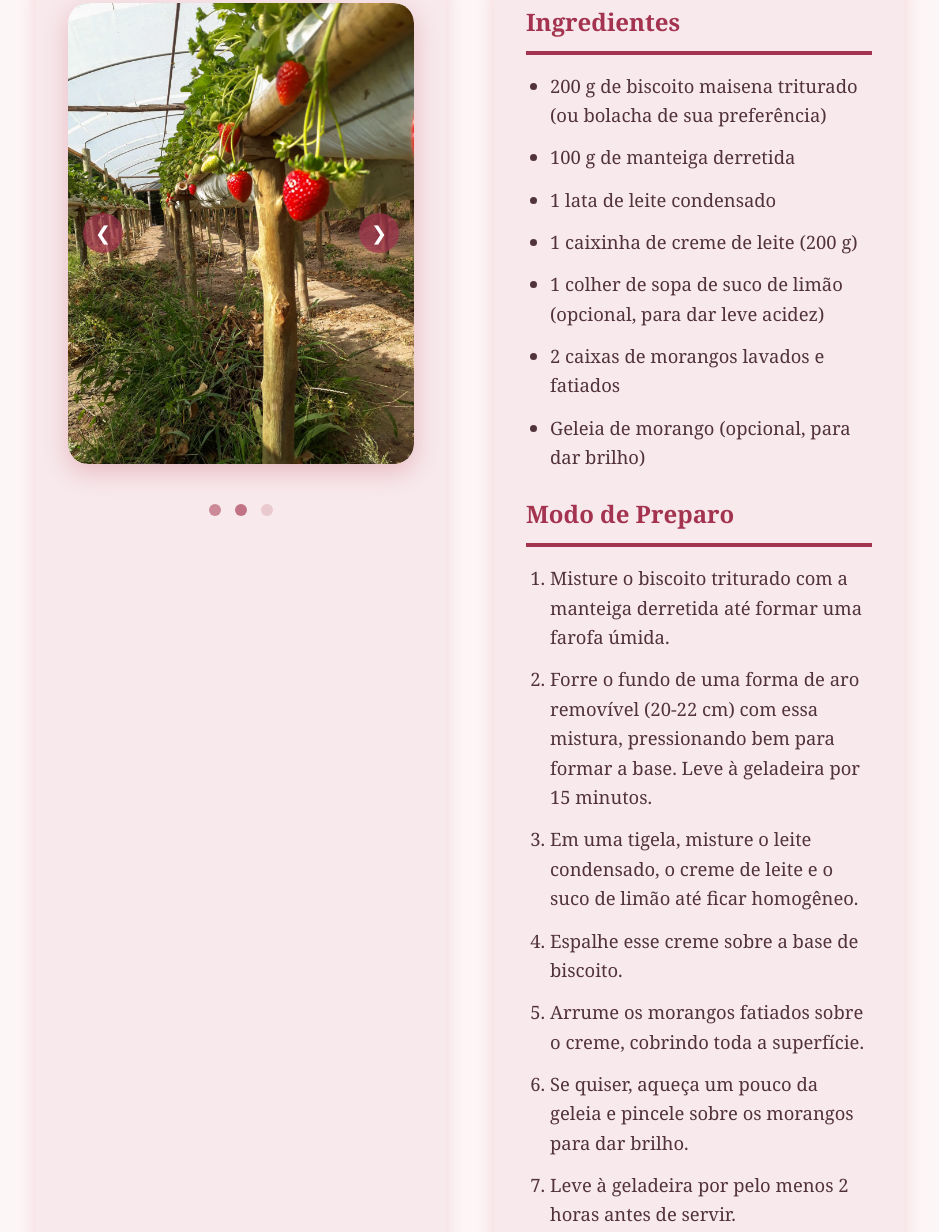
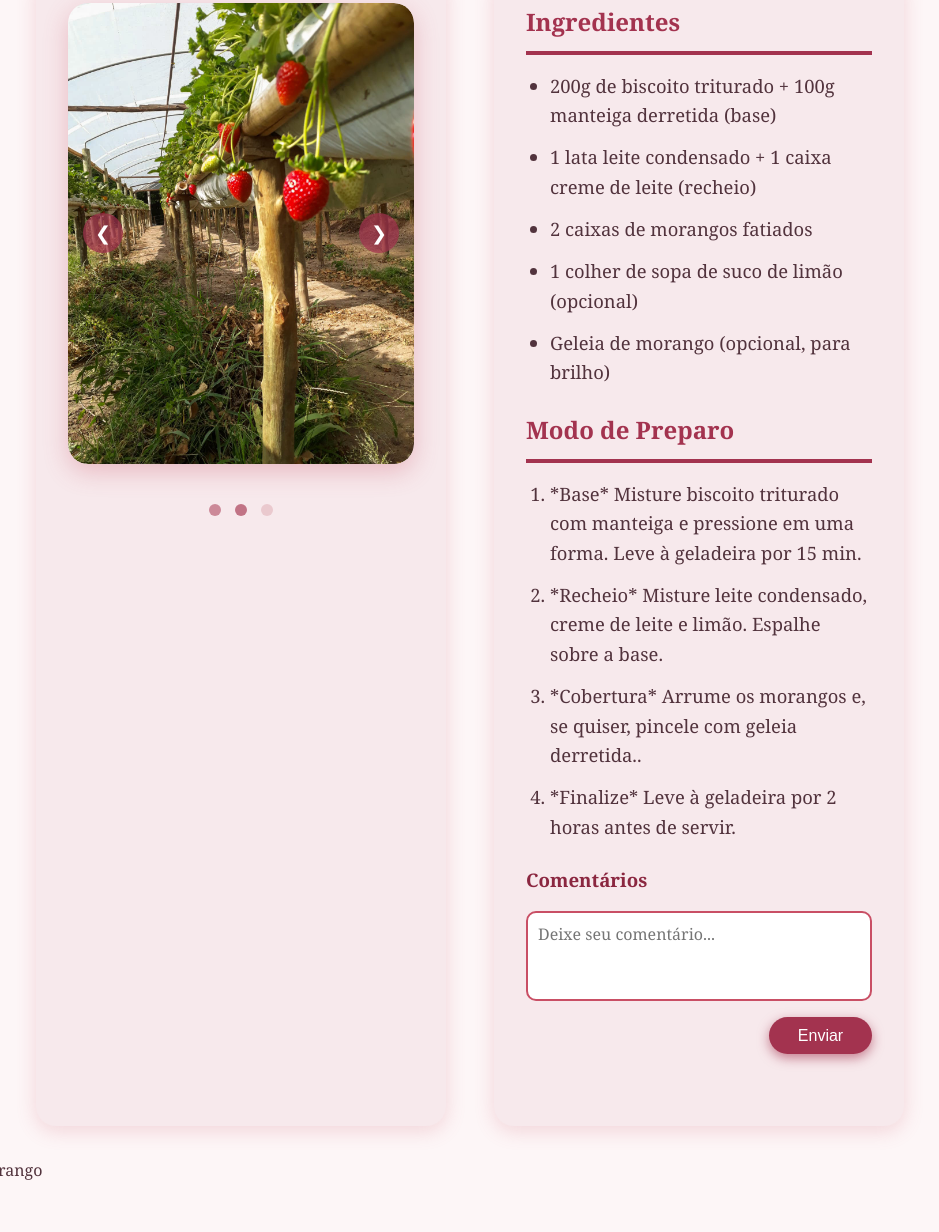
Before and after one commit to Isaa22/Torta-de-Morango, a plain HTML site: page index.html in a window 1280 px wide. Shown: the part 378-1610 px from the top of the page, without its empty margins (170-1109 px from the left). After the commit the page ends 1562 px from the top, so only its background shows below. Drawn offline with Linux system fonts and the light colour scheme.

Commit message:
Update index.html

```diff
--- a/index.html
+++ b/index.html
@@ -17,7 +17,7 @@
 
   <main class="container">
     <section class="card imagem-card">
-      <!-- Carrossel de Imagens -->
+
       <div class="carrossel">
         <div class="slides-container">
           <div class="slide fade">
@@ -31,12 +31,12 @@
           </div>
         </div>
 
-        <!-- Botões de navegação -->
+
         <a class="prev" onclick="moverSlides(-1)">&#10094;</a>
         <a class="next" onclick="moverSlides(1)">&#10095;</a>
       </div>
 
-      <!-- Indicadores -->
+
       <div class="indicadores" style="text-align:center">
         <span class="indicador" onclick="slideAtual(1)"></span>
         <span class="indicador" onclick="slideAtual(2)"></span>
@@ -47,25 +47,19 @@
     <section class="card detalhes-card">
       <h2>Ingredientes</h2>
       <ul>
-        <li>200 g de biscoito maisena triturado (ou bolacha de sua preferência)</li>
-        <li>100 g de manteiga derretida</li>
-        <li>1 lata de leite condensado</li>
-        <li>1 caixinha de creme de leite (200 g)</li>
-        <li>1 colher de sopa de suco de limão (opcional, para dar leve acidez)</li>
-        <li>2 caixas de morangos lavados e fatiados</li>
-        <li>Geleia de morango (opcional, para dar brilho)</li>
+        <li>200g de biscoito triturado + 100g manteiga derretida (base)</li>
+        <li>1 lata leite condensado + 1 caixa creme de leite (recheio)</li>
+        <li>2 caixas de morangos fatiados</li>
+        <li>1 colher de sopa de suco de limão (opcional)</li>
+        <li>Geleia de morango (opcional, para brilho)</li>
       </ul>
 
       <h2>Modo de Preparo</h2>
       <ol>
-        <li>Misture o biscoito triturado com a manteiga derretida até formar uma farofa úmida.</li>
-        <li>Forre o fundo de uma forma de aro removível (20-22 cm) com essa mistura,
-        pressionando bem para formar a base. Leve à geladeira por 15 minutos.</li>
-        <li>Em uma tigela, misture o leite condensado, o creme de leite e o suco de limão até ficar homogêneo.</li>
-        <li>Espalhe esse creme sobre a base de biscoito.</li>
-        <li>Arrume os morangos fatiados sobre o creme, cobrindo toda a superfície.</li>
-        <li>Se quiser, aqueça um pouco da geleia e pincele sobre os morangos para dar brilho.</li>
-        <li>Leve à geladeira por pelo menos 2 horas antes de servir.</li>
+        <li>*Base* Misture biscoito triturado com manteiga e pressione em uma forma. Leve à geladeira por 15 min.</li>
+        <li>*Recheio* Misture leite condensado, creme de leite e limão. Espalhe sobre a base.</li>
+        <li>*Cobertura* Arrume os morangos e, se quiser, pincele com geleia derretida..</li>
+        <li>*Finalize* Leve à geladeira por 2 horas antes de servir.</li>
       </ol>
 
       <div class="comentarios">
```
